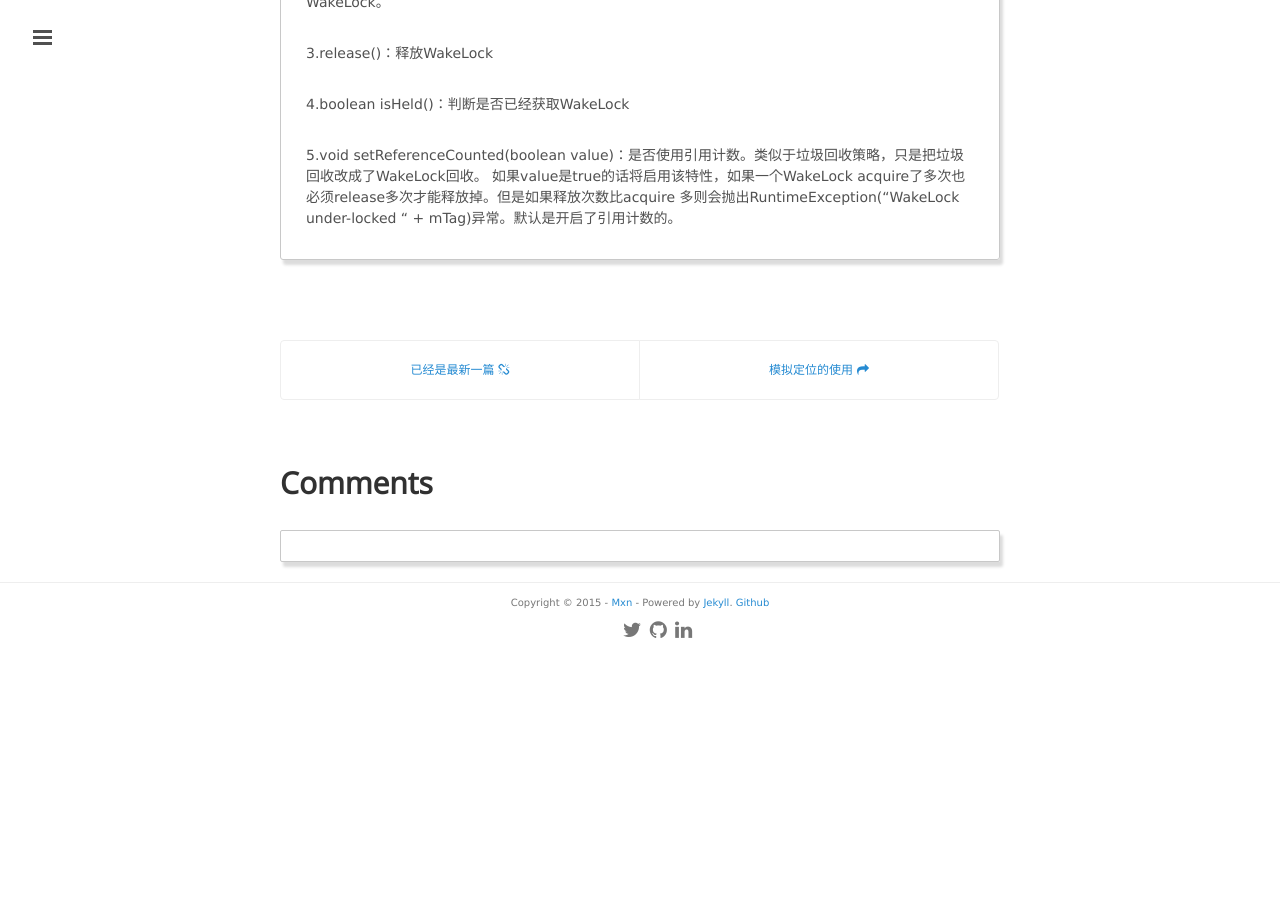
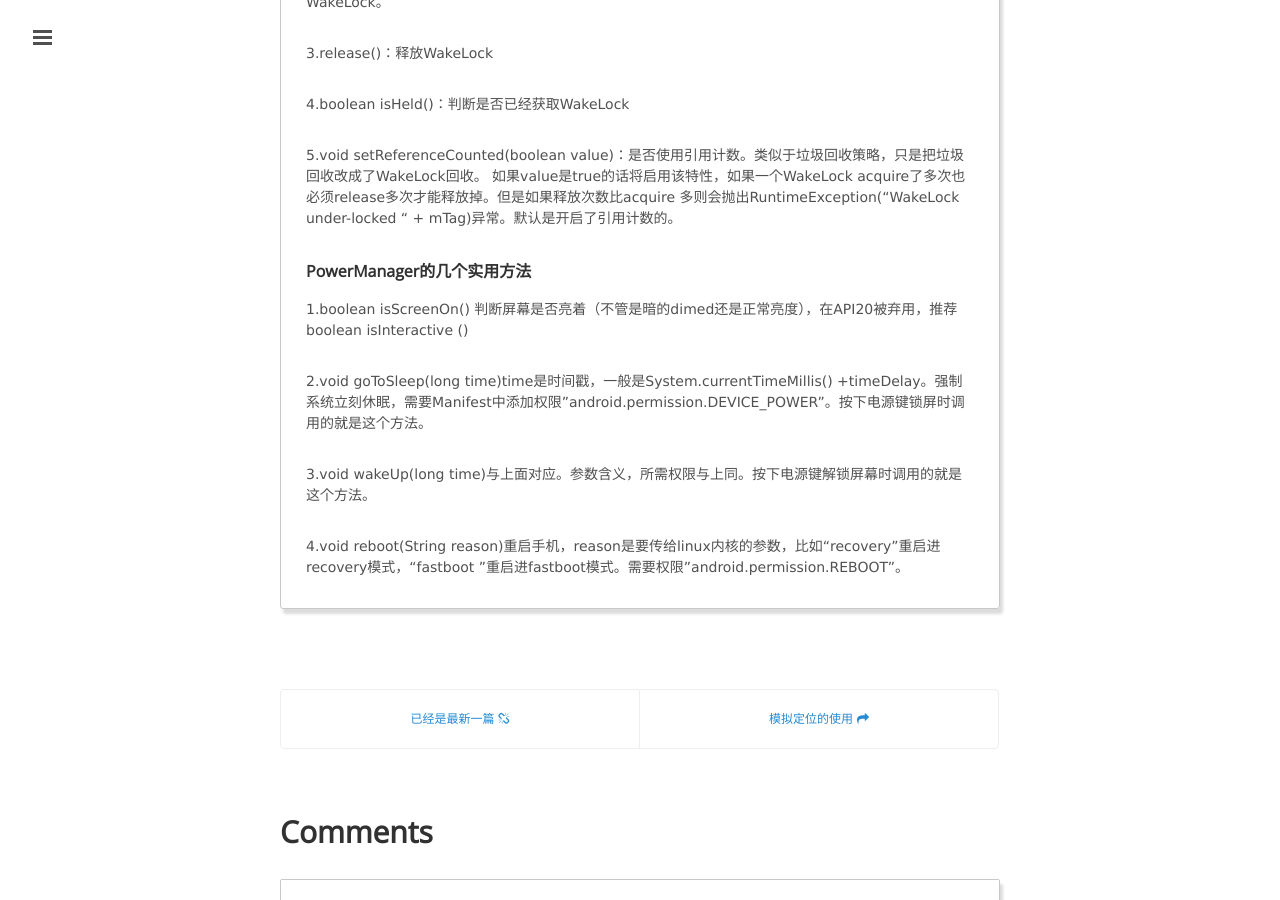
Before and after one commit to mxn21/mxn21.github.io, a Jekyll site: the page built from _posts/2015-11-5-wakelock解析.md, in a window 1280 px wide and 900 px high, scrolled down 2274 px. Built offline with Jekyll 4.4.1, drawn with Linux system fonts in a browser that asks for light colours; Markdown is read by kramdown in place of the engine named in the settings; comment, search, counter and statistics services are not loaded; before the commit the page ends 2929 px from its top, so only the background shows below that.

Commit message:
23423432

```diff
--- a/_posts/2015-11-5-wakelock解析.md
+++ b/_posts/2015-11-5-wakelock解析.md
@@ -100,3 +100,16 @@
 5.void setReferenceCounted(boolean value)：是否使用引用计数。类似于垃圾回收策略，只是把垃圾回收改成了WakeLock回收。
 如果value是true的话将启用该特性，如果一个WakeLock acquire了多次也必须release多次才能释放掉。但是如果释放次数比acquire
 多则会抛出RuntimeException("WakeLock under-locked " + mTag)异常。默认是开启了引用计数的。
+
+
+### PowerManager的几个实用方法
+
+1.boolean isScreenOn() 判断屏幕是否亮着（不管是暗的dimed还是正常亮度），在API20被弃用，推荐boolean isInteractive ()
+
+2.void goToSleep(long time)time是时间戳，一般是System.currentTimeMillis()
++timeDelay。强制系统立刻休眠，需要Manifest中添加权限"android.permission.DEVICE_POWER"。按下电源键锁屏时调用的就是这个方法。
+
+3.void wakeUp(long time)与上面对应。参数含义，所需权限与上同。按下电源键解锁屏幕时调用的就是这个方法。
+
+4.void reboot(String reason)重启手机，reason是要传给linux内核的参数，比如“recovery”重启进recovery模式，“fastboot
+”重启进fastboot模式。需要权限"android.permission.REBOOT"。
```
